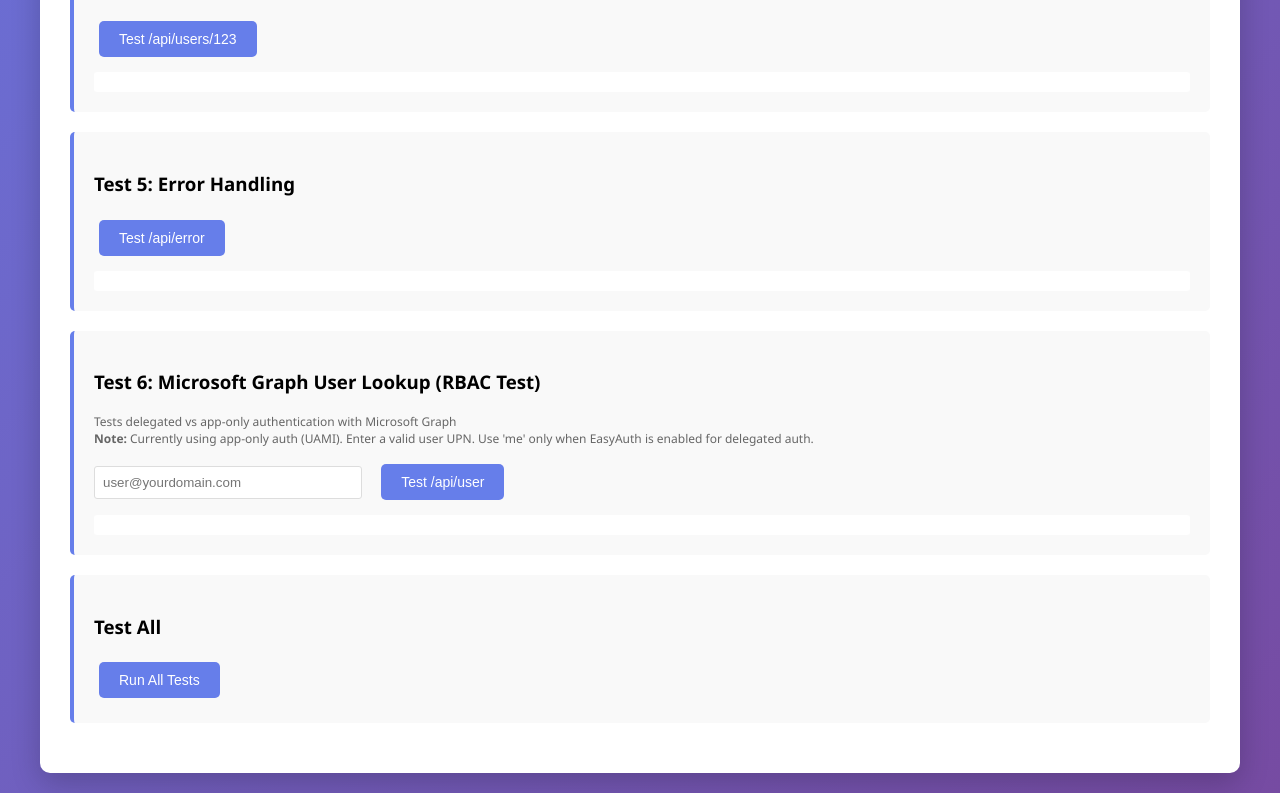
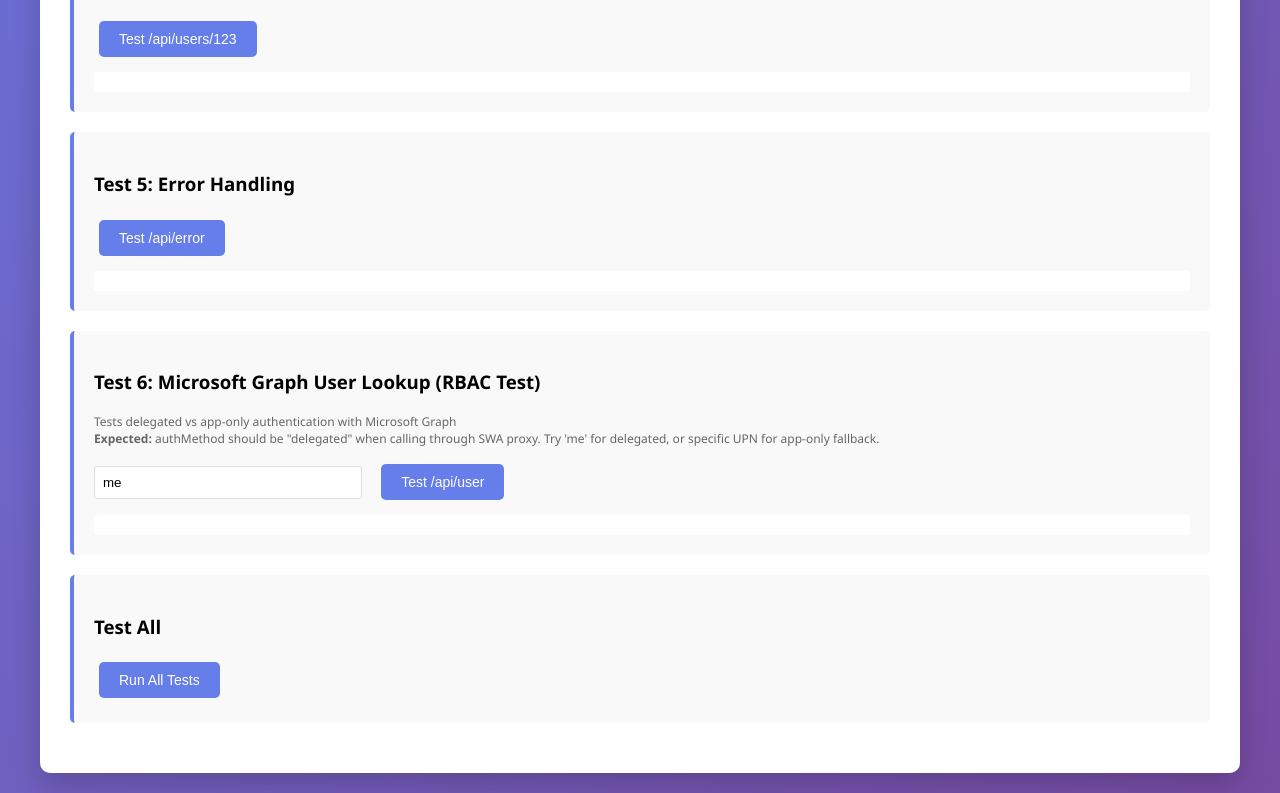
Before and after one commit to Rainier-MSFT/ID360Model, a website: page webapp/index.html in a window 1280 px wide. Shown: the part 1061-1854 px from the top of the page. Drawn offline with Linux system fonts and the light colour scheme.

Commit message:
Fix: Use relative /api paths to leverage SWA-to-FA proxy with auth token injection

```diff
--- a/webapp/index.html
+++ b/webapp/index.html
@@ -137,10 +137,10 @@
             <h3>Test 6: Microsoft Graph User Lookup (RBAC Test)</h3>
             <p style="font-size: 12px; color: #666;">
                 Tests delegated vs app-only authentication with Microsoft Graph<br>
-                <strong>Note:</strong> Currently using app-only auth (UAMI). Enter a valid user UPN.
-                Use 'me' only when EasyAuth is enabled for delegated auth.
+                <strong>Expected:</strong> authMethod should be "delegated" when calling through SWA proxy.
+                Try 'me' for delegated, or specific UPN for app-only fallback.
             </p>
-            <input type="text" id="upnInput" placeholder="user@yourdomain.com" style="padding: 8px; margin-right: 10px; border: 1px solid #ddd; border-radius: 3px; width: 250px;">
+            <input type="text" id="upnInput" placeholder="me" style="padding: 8px; margin-right: 10px; border: 1px solid #ddd; border-radius: 3px; width: 250px;" value="me">
             <button class="test-button" onclick="testGetUser()">Test /api/user</button>
             <div id="result-getuser" class="result"></div>
         </div>
@@ -152,10 +152,11 @@
     </div>
 
     <script>
-        const API_BASE_URL = 'https://id360model-fa.azurewebsites.net';
+        // When SWA and FA are linked, use relative /api/* paths so SWA proxies requests and injects auth headers
+        const API_BASE_URL = '';
 
         async function makeRequest(url, options = {}) {
-            // Prepend API base URL if it's a relative path
+            // Use relative path to leverage SWA-to-FA proxying with auth token injection
             const fullUrl = url.startsWith('/') ? API_BASE_URL + url : url;
             const startTime = Date.now();
             try {
```
